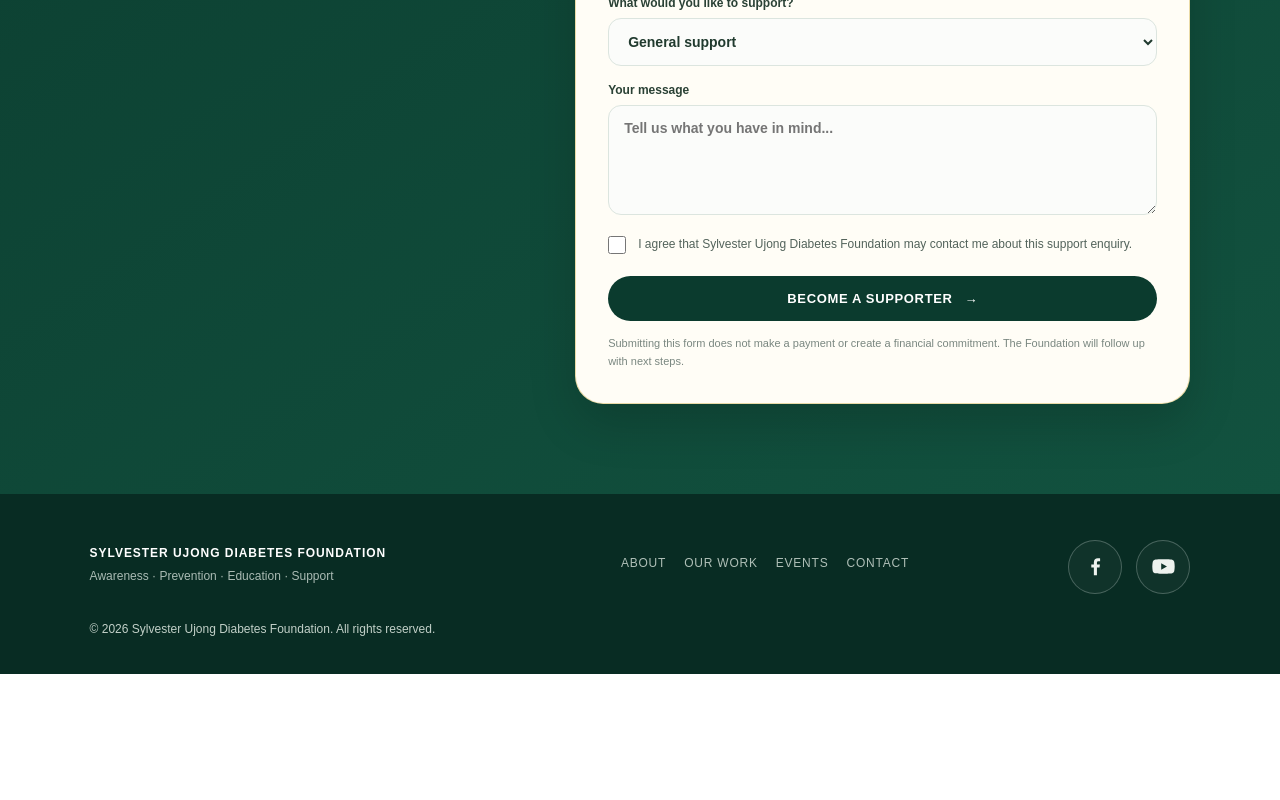
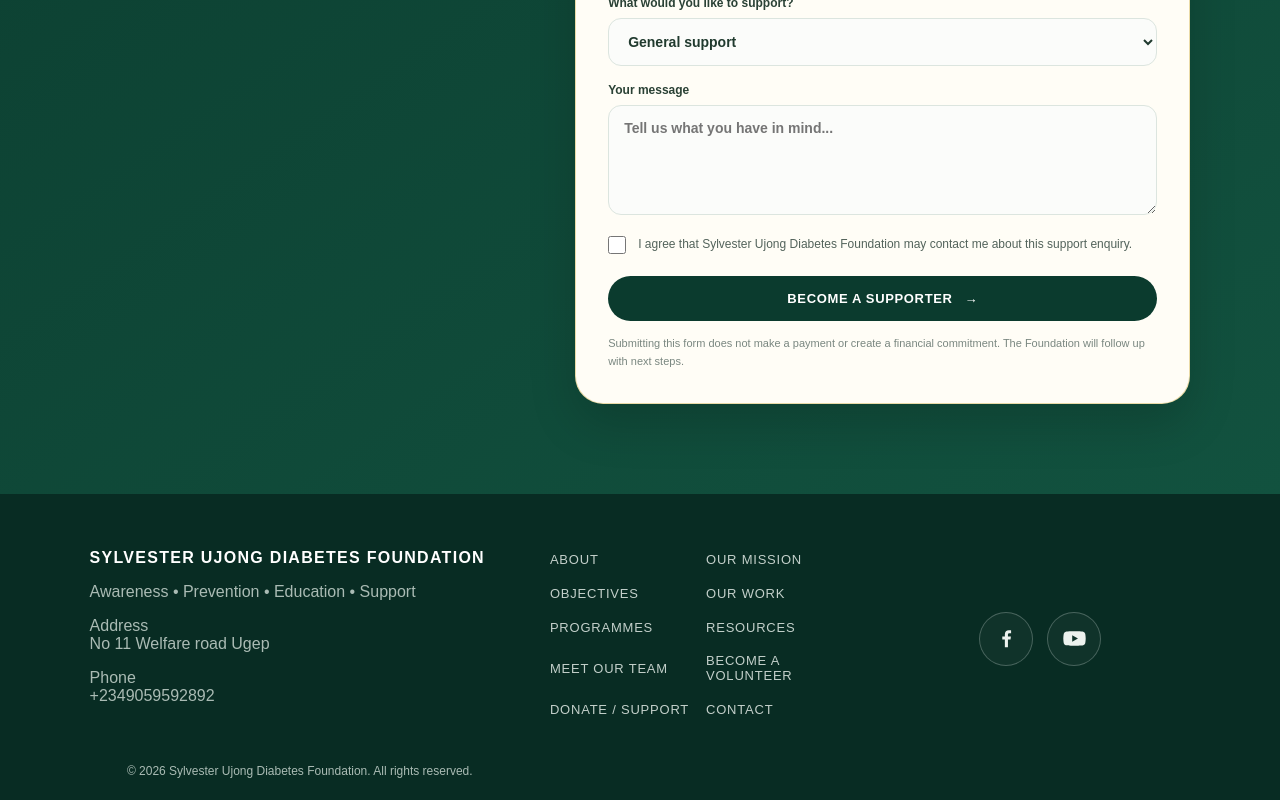
Before and after one commit to AkongShadrach/SUDF-website, a Next.js app: page /donate-support in a window 1280 px wide. Shown: the part 2111-2911 px from the top of the page. Before the commit the page ends 2785 px from the top, so only its background shows below. Built offline with nearby package versions, Linux system fonts and the light colour scheme.

Commit message:
Use shared SUDF footer across website pages

```diff
--- a/app/donate-support/page.tsx
+++ b/app/donate-support/page.tsx
@@ -1,7 +1,7 @@
-import SocialLinks from "../../components/SocialLinks";
 import SiteHeader from "../../components/SiteHeader";
 import SupportForm from "./SupportForm";
 import { Activity, HandHeart, BookOpen, BedDouble } from "lucide-react";
+import SiteFooter from "../../components/SiteFooter";
 
 const supportOptions = [
   { number: "01", title: "Community diabetes screening", description: "Help SUDF bring diabetes screening closer to individuals and families, supporting earlier awareness and access to appropriate guidance.", Icon: Activity },
@@ -54,12 +54,7 @@ export default function DonateSupportPage() {
         </div>
         <SupportForm />
       </section>
-      <footer className="support-footer">
-        <div><strong>SYLVESTER UJONG DIABETES FOUNDATION</strong><p>Awareness · Prevention · Education · Support</p></div>
-        <nav aria-label="Footer navigation"><a href="/#about">About</a><a href="/#programs">Our Work</a><a href="/#events">Events</a><a href="/#contact">Contact</a></nav>
-        <SocialLinks />
-        <span>© 2026 Sylvester Ujong Diabetes Foundation. All rights reserved.</span>
-      </footer>
+      <SiteFooter />
     </main>
   );
 }
```
